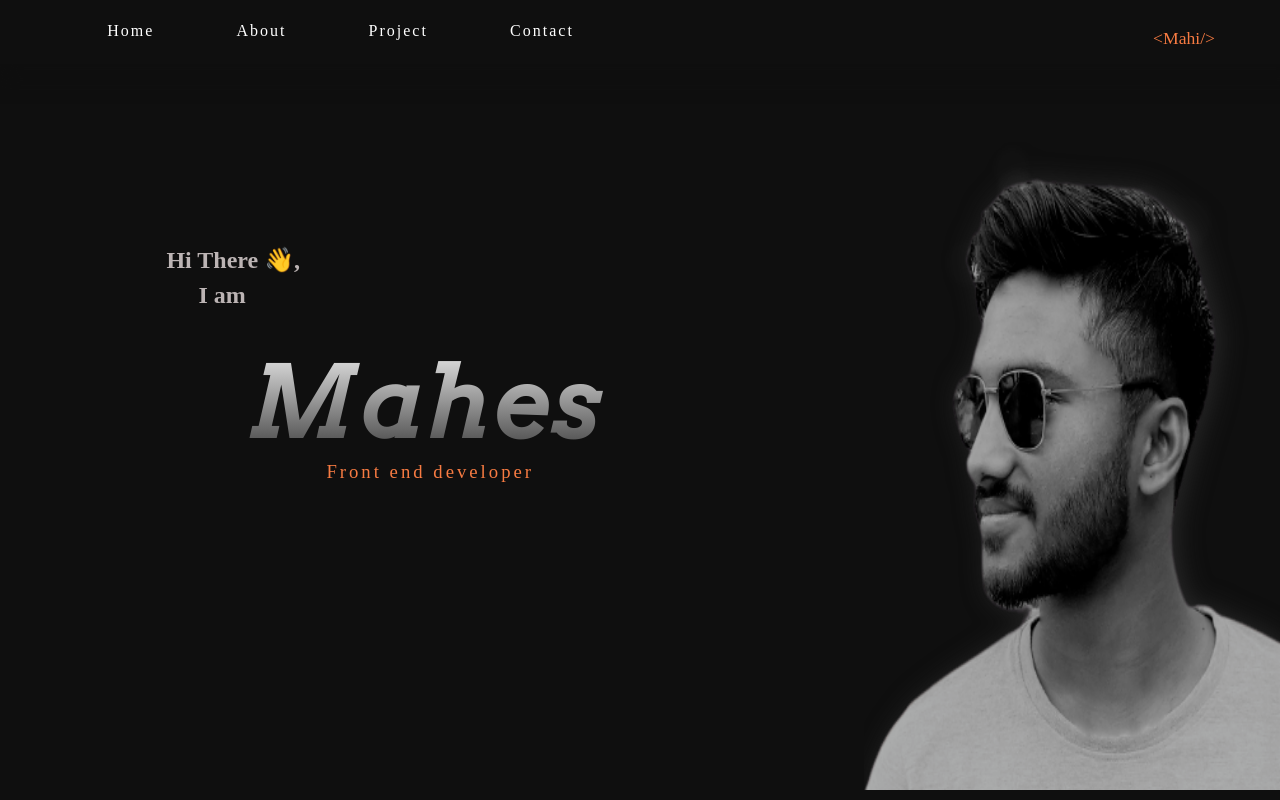
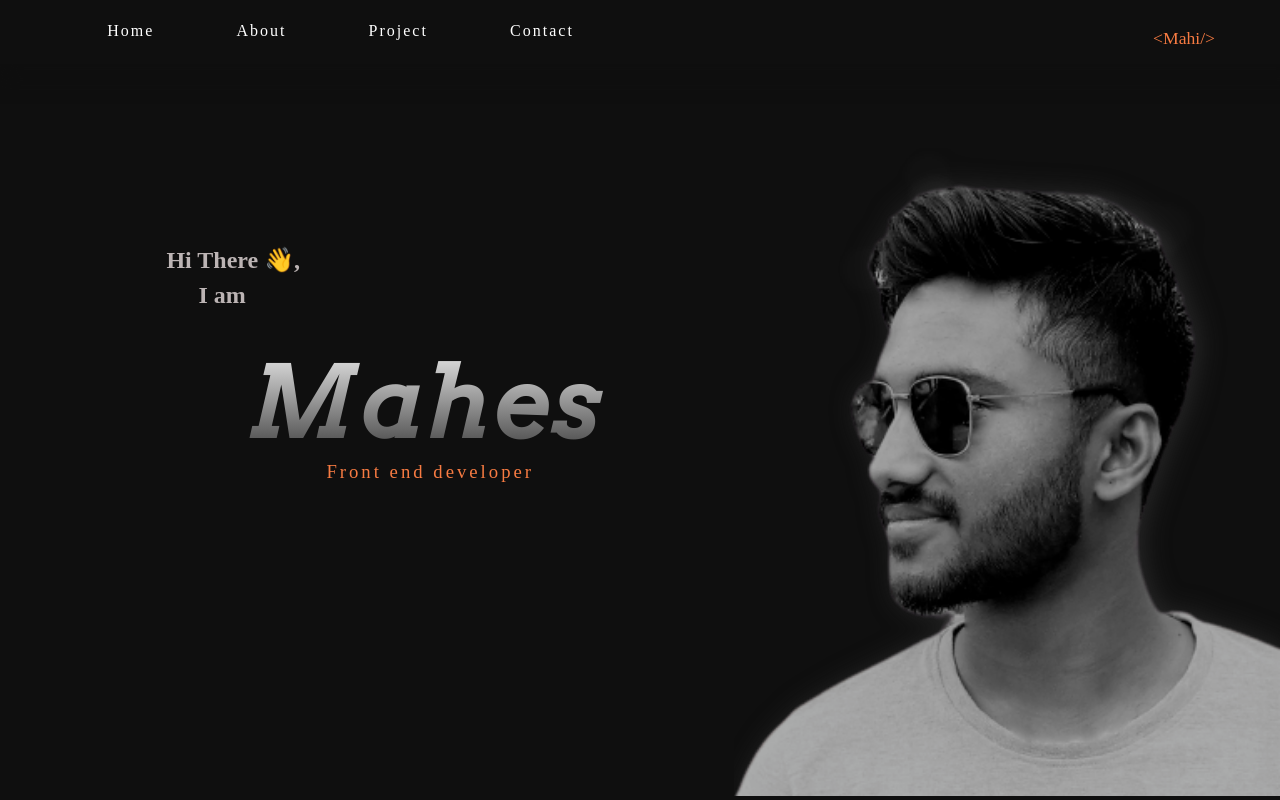
Before and after one commit to maheshsangeet/Mahesh_Portfolio, a Next.js app: page / in a window 1280 px wide. Built offline with nearby package versions, Linux system fonts and the light colour scheme.

Commit message:
modified some changes

```diff
--- a/pages/contact.js
+++ b/pages/contact.js
@@ -67,6 +67,7 @@ const Contact = () => {
                   required
                   name='name'
                   placeholder='Enter your name'
+                  autocomplete="off"
                   />
                 </div>
                 <div className={styles.inputContainer}>
@@ -102,7 +103,7 @@ const Contact = () => {
               <BackgroundAnimation />
             </div>
           </section>
-          <section>
+          <section className={styles.socialMedia}>
             <SocialMedia />
           </section>
         </main>
--- a/styles/Hero.module.css
+++ b/styles/Hero.module.css
@@ -4,6 +4,7 @@
   display: flex;
   overflow: hidden;
   font-family: var(--fontFamily);
+  position: relative;
   background-color: var(--theme);
 }
 .leftSection {
@@ -117,16 +118,15 @@
   display: block;
 }
 .rightSection {
-  width: 35%;
+  position: absolute;
+  right: 0;
+  bottom: 0;
   /* border: 1px solid blue; */
-  padding-top: 4.9rem;
-  padding-left: 2rem;
 }
 .rightSection img {
   /* border: 1px solid red !important; */
   height: 81vh !important;
   opacity: .8;
-  /* filter: drop-shadow(15px 16px 20px rgb(55, 54, 54)); */
   filter: drop-shadow(5px 0 0.75rem rgb(40, 40, 40));
 
 }
--- a/styles/contact.module.css
+++ b/styles/contact.module.css
@@ -118,7 +118,6 @@
         font-size: 1rem;
     }
 
-
     .rightSection {
         display: none;
     }
```
Also changed, not shown: styles/Navbar.module.css (line endings or trailing spaces).
